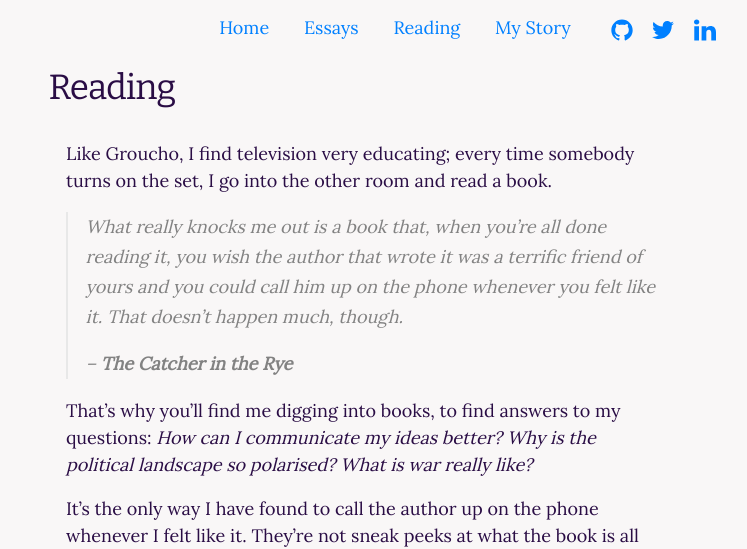
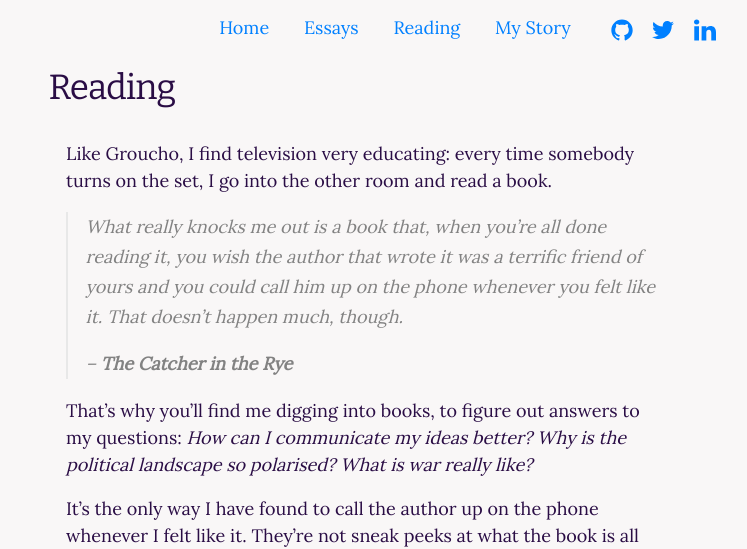
Before and after one commit to ohduran/ohduran.github.io, a Jekyll site: the page built from 02reading.md, in a window 1280 px wide and 900 px high. Shown: the top 549 px of the window, without its empty margins (279-1026 px from the left). Built offline with Jekyll 4.4.1, drawn with Linux system fonts in a browser that asks for light colours.

Commit message:
rearrange the text on reading

```diff
--- a/02reading.md
+++ b/02reading.md
@@ -4,13 +4,13 @@ title: Reading
 permalink: /reading/
 ---
 
-Like Groucho, I find television very educating; every time somebody turns on the set, I go into the other room and read a book.
+Like Groucho, I find television very educating: every time somebody turns on the set, I go into the other room and read a book.
 
 > What really knocks me out is a book that, when you're all done reading it, you wish the author that wrote it was a terrific friend of yours and you could call him up on the phone whenever you felt like it. That doesn't happen much, though.
 >
 > -- __The Catcher in the Rye__
 
-That's why you'll find me digging into books, to find answers to my questions: *How can I communicate my ideas better? Why is the political landscape so polarised? What is war really like?*
+That's why you'll find me digging into books, to figure out answers to my questions: *How can I communicate my ideas better? Why is the political landscape so polarised? What is war really like?*
 
 It's the only way I have found to call the author up on the phone whenever I felt like it. They're not sneak peeks at what the book is all about, but what came of my experience with it, without any time constraints.
 
```
